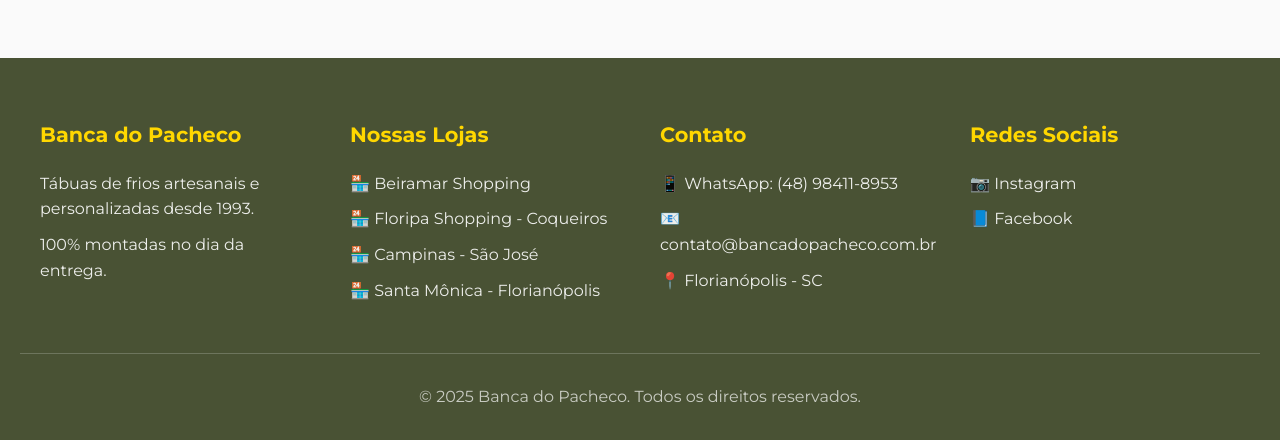
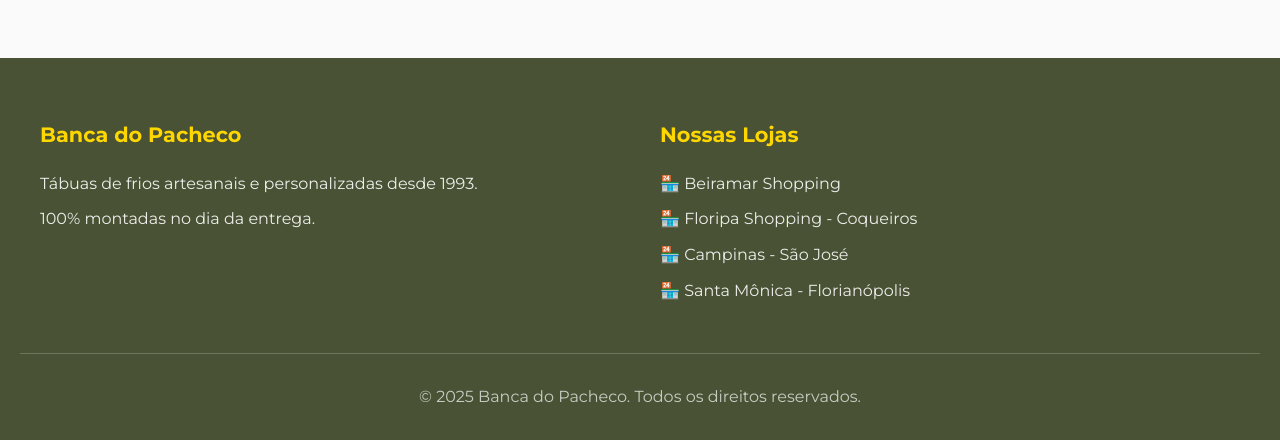
Before and after one commit to mediagrowthmkt-debug/07-TABOAS-DE-FRIOS, a plain HTML site: page index.html in a window 1280 px wide. Shown: the part 5793-6233 px from the top of the page. Drawn offline with Linux system fonts and the light colour scheme; files whose address does not match are found by name.

Commit message:
remove: seção de Contato e Redes Sociais do rodapé

```diff
--- a/index.html
+++ b/index.html
@@ -1498,17 +1498,6 @@
                 <p>🏪 Campinas - São José</p>
                 <p>🏪 Santa Mônica - Florianópolis</p>
             </div>
-            <div class="footer-section">
-                <h3>Contato</h3>
-                <p>📱 WhatsApp: (48) 98411-8953</p>
-                <p>📧 contato@bancadopacheco.com.br</p>
-                <p>📍 Florianópolis - SC</p>
-            </div>
-            <div class="footer-section">
-                <h3>Redes Sociais</h3>
-                <a href="https://www.instagram.com/bancapacheco/" target="_blank">📷 Instagram</a>
-                <a href="https://www.facebook.com/bancapacheco" target="_blank">📘 Facebook</a>
-            </div>
         </div>
         <div class="footer-bottom">
             <p>&copy; 2025 Banca do Pacheco. Todos os direitos reservados.</p>
```
